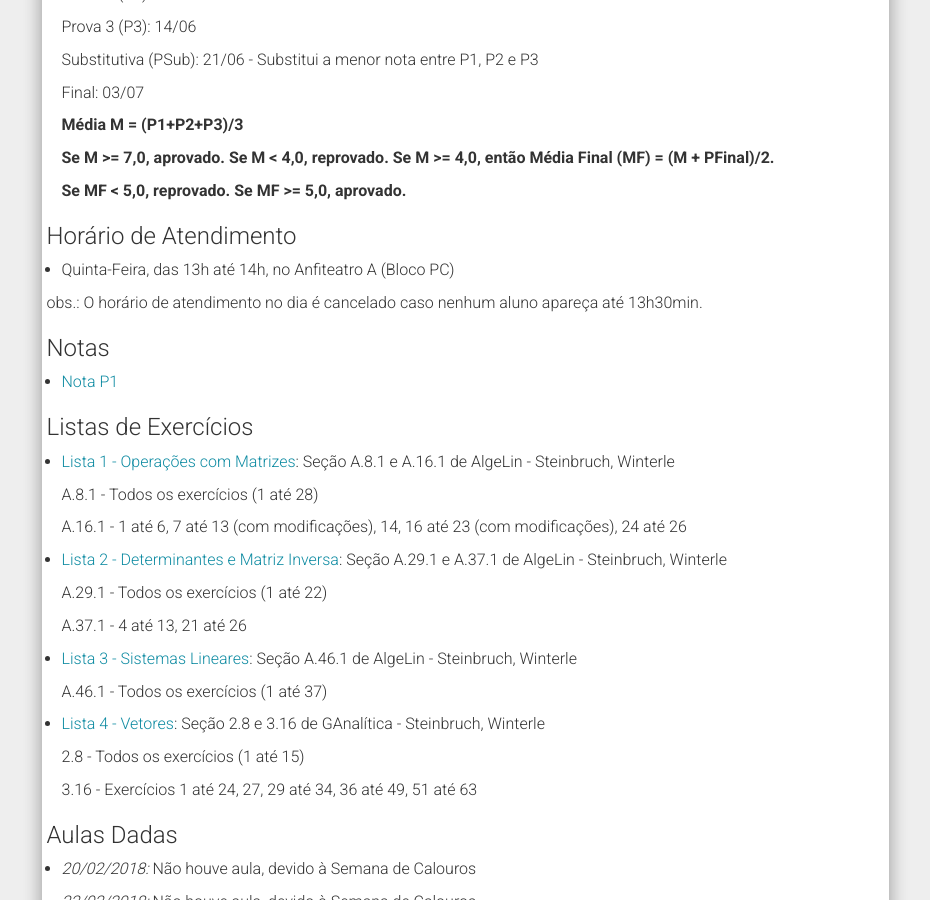
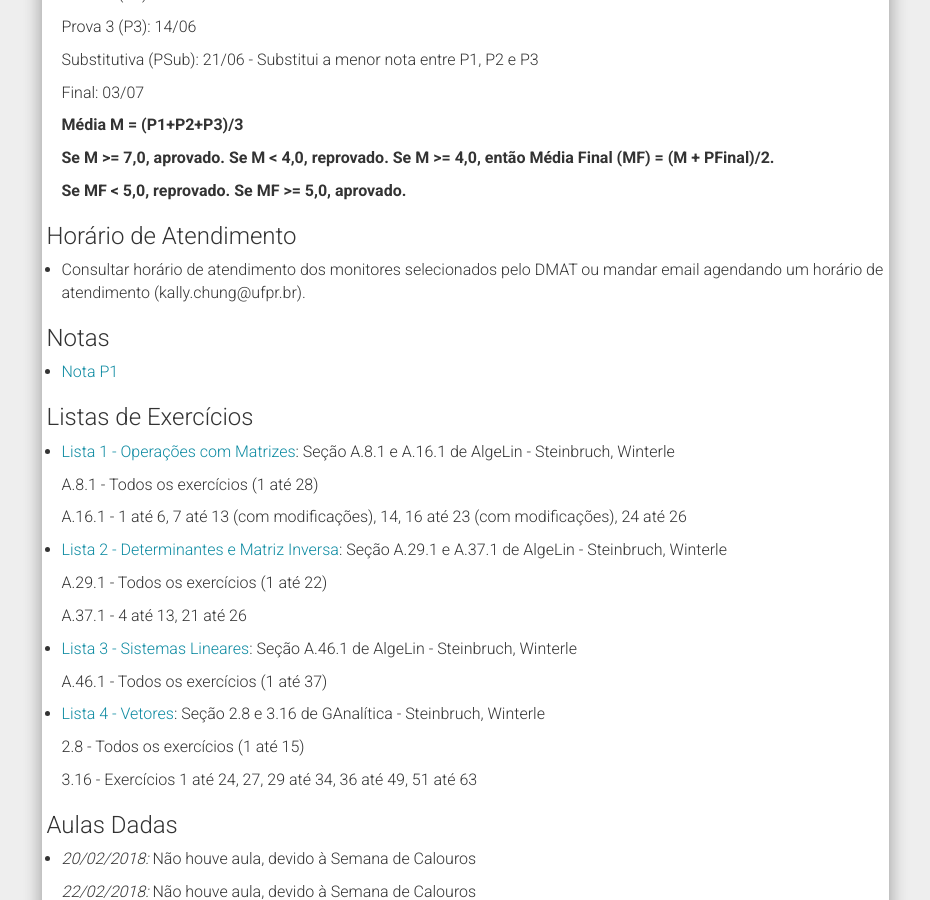
Before and after one commit to chunggnuhc/chunggnuhc.github.io, a Jekyll site: the page built from CM303-GAeAL-1sem2018.md, in a window 1280 px wide and 900 px high, scrolled down 1010 px. Shown: the whole window, without its empty margins (321-1251 px from the left). Built offline with Jekyll 4.4.1, drawn with Linux system fonts in a browser that asks for light colours; nearby versions of some CDN libraries.

Commit message:
Update CM303 - horarioAtend

```diff
--- a/CM303-GAeAL-1sem2018.md
+++ b/CM303-GAeAL-1sem2018.md
@@ -55,9 +55,7 @@ permalink: /CM303-GAeAL-1sem2018/
 
 <h3>Horário de Atendimento</h3>
 
-- Quinta-Feira, das 13h até 14h, no Anfiteatro A (Bloco PC)
-
-obs.: O horário de atendimento no dia é cancelado caso nenhum aluno apareça até 13h30min.
+- Consultar horário de atendimento dos monitores selecionados pelo DMAT ou mandar email agendando um horário de atendimento (kally.chung@ufpr.br).
 
 <h3>Notas</h3>
 
```
